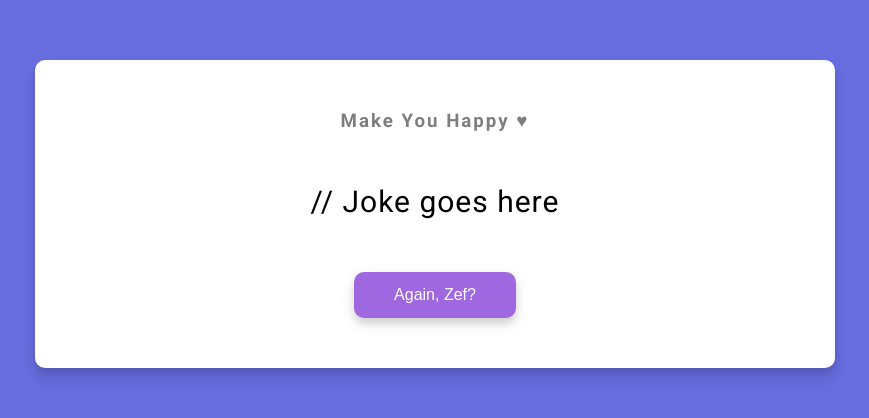
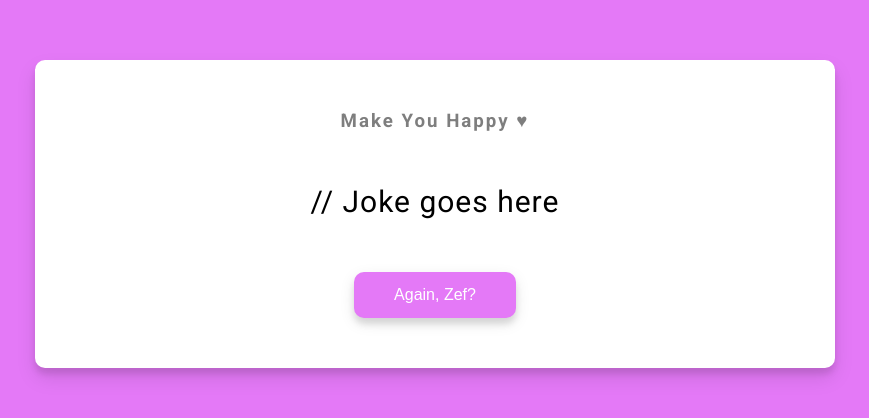
Before and after one commit to Zakkyyy/HAINADIAA, a plain HTML site: page index.html in a window 1280 px wide. Shown: the part 186-604 px from the top of the page, without its empty margins (205-1074 px from the left). Drawn offline with Linux system fonts and the light colour scheme; no server answers.

Commit message:
Update style.css

```diff
--- a/style.css
+++ b/style.css
@@ -5,7 +5,7 @@
 }
 
 body {
-  background-color: #686de0;
+  background-color: #e479f7;
   font-family: 'Roboto', sans-serif;
   display: flex;
   flex-direction: column;
@@ -42,7 +42,7 @@ h3 {
 }
 
 .btn {
-  background-color: #9f68e0;
+  background-color: #e479f7;
   color: #fff;
   border: 0;
   border-radius: 10px;
```
